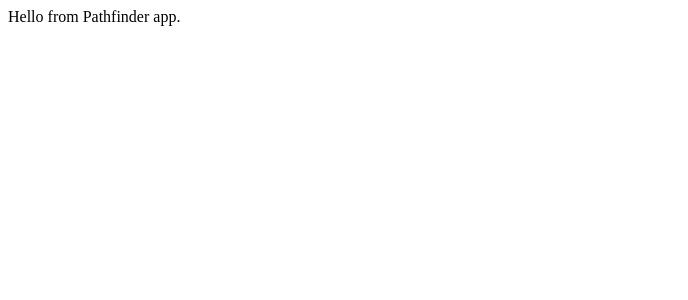
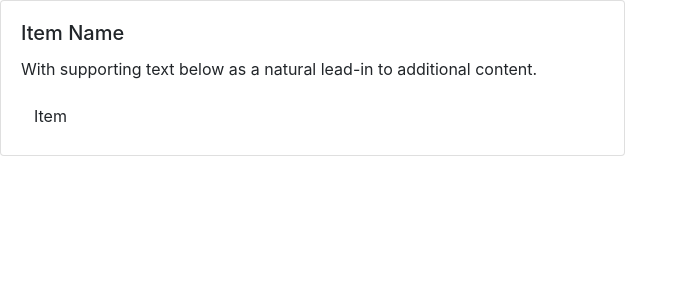
Before and after one commit to kristenmoran/Project-3-Frontend, a React (Create React App) app in the folder pathfinderstore/: page /items in a window 1280 px wide. Shown: the top 300 px of the page, without its empty margins (0-688 px from the left). Built offline with nearby package versions, Linux system fonts and the light colour scheme.

Commit message:
added temporary route to app in order to style

```diff
--- a/pathfinderstore/src/App.js
+++ b/pathfinderstore/src/App.js
@@ -1,7 +1,15 @@
 import React from 'react';
+import { Route, Switch } from 'react-router-dom';
+import CategoryPage from './components/CategoryPage/CategoryPage';
 
 function App() {
-	return <div className='App'>Hello from Pathfinder app.</div>;
+	return (
+		<div className='App'>
+			<Switch>
+				<Route path='/items' exact={true} component={CategoryPage} />
+			</Switch>
+		</div>
+	);
 }
 
 export default App;
--- a/pathfinderstore/src/components/CategoryPage/CategoryPage.js
+++ b/pathfinderstore/src/components/CategoryPage/CategoryPage.js
@@ -11,7 +11,7 @@
 				<div class='col-sm-6'>
 					<div class='card'>
 						<div class='card-body'>
-							<h5 class='card-title'>Special title treatment</h5>
+							<h5 class='card-title'>Item Name</h5>
 							<p class='card-text'>
 								With supporting text below as a natural lead-in to additional
 								content.
```
